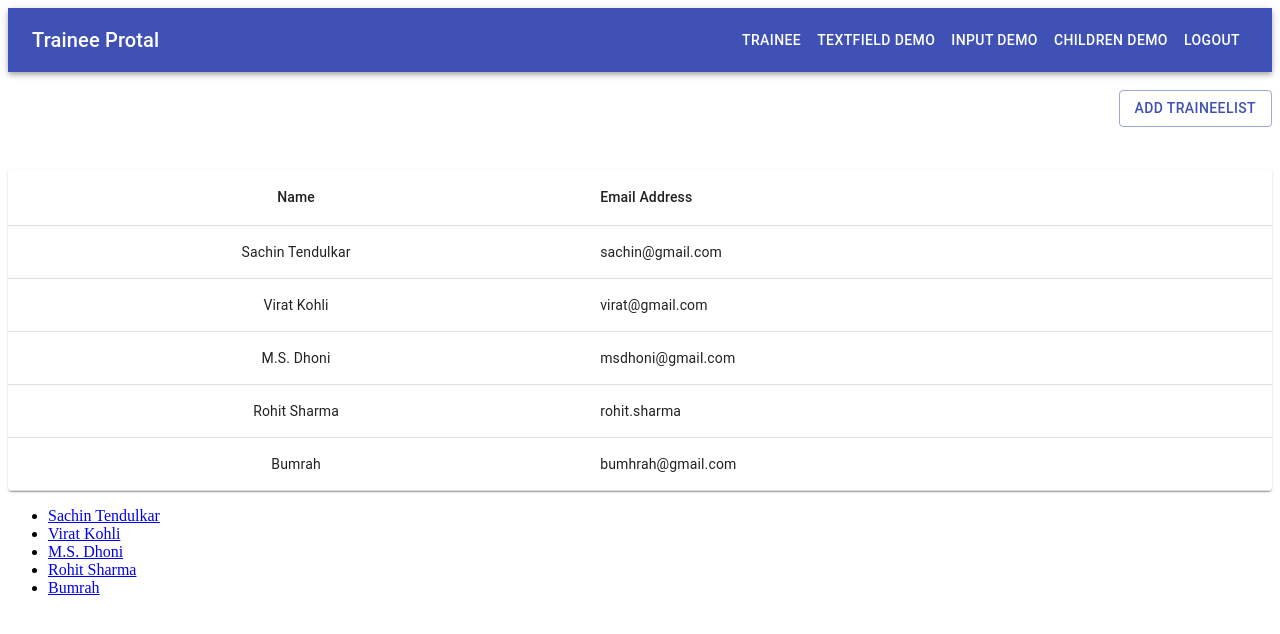
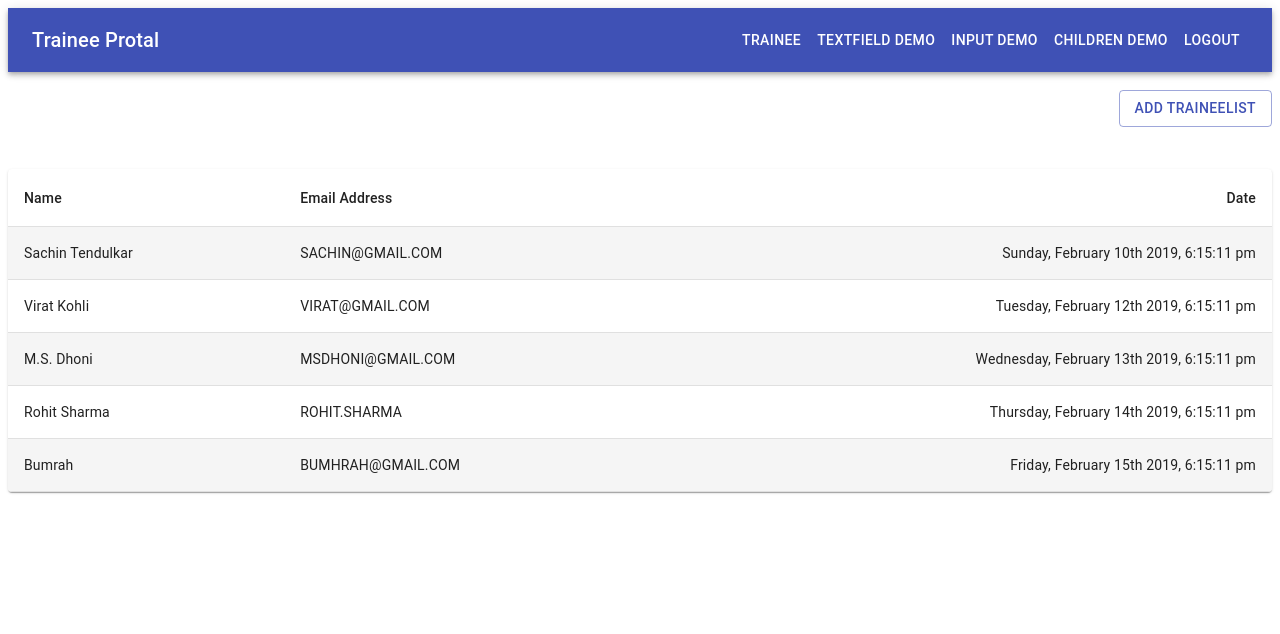
Before and after one commit to shriram-lab/React-Js-Training, a React (Create React App) app: page / in a window 1280 px wide. Shown: the top 634 px of the page. Built offline with nearby package versions, Linux system fonts and the light colour scheme.

Commit message:
Table Sorting

```diff
--- a/src/configs/constants.js
+++ b/src/configs/constants.js
@@ -4,9 +4,33 @@ import Moment from 'moment';
 export const PUBLIC_IMAGE_FOLDER = '../images/';
 export const DEFAULT_BANNER_IMAGE = '../images/banners/default.png';
 export const SportTypes = ['Cricket', 'Football'];
-export const PlayerSkills = [{ Cricket: ['Batsman', 'Baller', 'Wicket Keeper', 'All Rounder'], Football: ['Defender', 'Striker'] }];
+export const PlayerSkills = [
+  {
+    Cricket: ['Batsman', 'Baller', 'Wicket Keeper', 'All Rounder'],
+    Football: ['Defender', 'Striker'],
+  },
+];
 
+// eslint-disable-next-line arrow-body-style
 export const getDateFormatted = (date) => {
+  return Moment(date).format('dddd, MMMM Do YYYY, h:mm:ss a');
+};
+export const ascSort = (name) => (a, b) => {
+  if (a[name] < b[name]) {
+    return -1;
+  }
+  if (a[name] > b[name]) {
+    return 1;
+  }
+  return 0;
+};
 
-return Moment(date).format('dddd, MMMM Do YYYY, h:mm:ss a');
+export const descSort = (name) => (a, b) => {
+  if (a[name] > b[name]) {
+    return -1;
+  }
+  if (a[name] < b[name]) {
+    return 1;
+  }
+  return 0;
 };
--- a/src/pages/Trainee/TraineeList.jsx
+++ b/src/pages/Trainee/TraineeList.jsx
@@ -6,7 +6,8 @@ import {
   Route,
   Link,
   Switch,
-  NavLink
+  NavLink,
+  Redirect
 } from "react-router-dom";
 import trainees from "./data/traniee";
 import Button from "@material-ui/core/Button";
@@ -18,12 +19,31 @@ import TableCell from "@material-ui/core/TableCell";
 import TableHead from "@material-ui/core/TableHead";
 import TableRow from "@material-ui/core/TableRow";
 import Paper from "@material-ui/core/Paper";
+import { getDateFormatted, ascSort, descSort } from "../../configs/constants";
+import TableSortLabel from "@material-ui/core/TableSortLabel";
+
+const useStyles = makeStyles(theme => ({
+  root: {
+    width: "100%",
+    marginTop: theme.spacing(3),
+    overflowX: "auto"
+  },
+  table: {
+    minWidth: 650
+  },
+  stripped: {
+    background: "whitesmoke"
+  }
+}));
 
 class TranieeList extends Component {
   constructor(props) {
     super(props);
     this.state = {
-      open: false
+      open: false,
+      order: "asc",
+      orderBy: "",
+      trainees: trainees
     };
   }
   handleClickOpen = event => {
@@ -44,6 +64,25 @@ class TranieeList extends Component {
     });
     console.log(event);
   };
+  handleSort = (event, order) => {
+    var sortData = "";
+    if (order == "asc") {
+      sortData = this.state.trainees.sort(ascSort(event));
+      this.setState({
+        order: "desc",
+        trainees: trainees
+      });
+    } else {
+      sortData = this.state.trainees.sort(descSort(event));
+      this.setState({
+        order: "asc",
+        trainees: trainees
+      });
+    }
+  };
+  handleSelect = event => {
+    this.props.history.push(`/Trainee/${event}`);
+  };
   render() {
     const listtrainee = trainees.map(items => (
       <li>
@@ -53,7 +92,7 @@ class TranieeList extends Component {
     return (
       <>
         <div>
-          <div style={{display:"flex",justifyContent:"flex-end"}}>
+          <div style={{ display: "flex", justifyContent: "flex-end" }}>
             <Button
               variant="outlined"
               color="primary"
@@ -69,64 +108,70 @@ class TranieeList extends Component {
           />
           <br />
           <TableData
-            id="id"
-            data={trainees}
+            id="name"
+            data={this.state.trainees}
+            orderBy={this.state.orderBy}
+            order={this.state.order}
+            onSort={this.handleSort}
+            onSelect={this.handleSelect}
             columns={[
-              { field: "name", label: "Name", align: "center" },
-              { field: "email", label: "Email Address" }
+              { field: "name", label: "Name" },
+              {
+                field: "email",
+                label: "Email Address",
+                format: value => value && value.toUpperCase()
+              },
+              {
+                field: "createdAt",
+                label: "Date",
+                align: "right",
+                format: getDateFormatted
+              }
             ]}
           />
-          <ul>{listtrainee}</ul>
+          {/* <ul>{listtrainee}</ul> */}
         </div>
       </>
     );
   }
 }
 
-const useStyles = makeStyles(theme => ({
-  root: {
-    width: "100%",
-    marginTop: theme.spacing(3),
-    overflowX: "auto"
-  },
-  table: {
-    minWidth: 650
-  }
-}));
-
 function TableData(props) {
   const classes = useStyles();
-
+  const { orderBy, order, onSort, onSelect } = props;
   return (
     <Paper className={classes.root}>
       <Table className={classes.table}>
         <TableHead>
           <TableRow>
             {props.columns.map(row => (
-              <TableCell
-                component="th"
-                scope="row"
-                field={row.field}
-                align={row.align}
-              >
-                {row.label}
+              <TableCell component="th" scope="row" align={row.align}>
+                <TableSortLabel
+                  direction={order}
+                  onClick={() => onSort(row.field, order)}
+                >
+                  {row.label}
+                </TableSortLabel>
               </TableCell>
             ))}
           </TableRow>
         </TableHead>
         <TableBody>
-
-          {(props.data).map((row) => (
-
-            <TableRow key={row.name}>
-
-              <TableCell component="th" scope="row" align="center">
-                {row.name}
-              </TableCell>
-              <TableCell component="th" scope="row">
-                {row.email}
-              </TableCell>
-
+          {props.data.map((row, index) => (
+            <TableRow
+              key={row.name}
+              hover
+              style={{ cursor: "pointer" }}
+              onClick={() => onSelect(row.id)}
+              className={index % 2 === 0 ? classes.stripped : null}
+            >
+              {props.columns.map(column => (
+                <TableCell component="th" scope="row" align={column.align}>
+                  {column.format
+                    ? column.format(row[column.field])
+                    : row[column.field]}
+                </TableCell>
+              ))}
             </TableRow>
           ))}
         </TableBody>
```
Also changed, not shown: src/pages/Trainee/components/AddDialog/AddDialog.jsx (+52 -50 lines).
